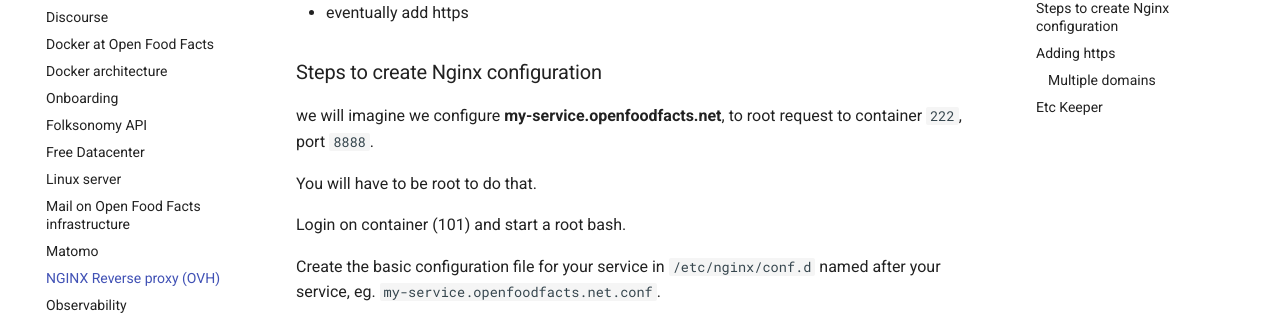
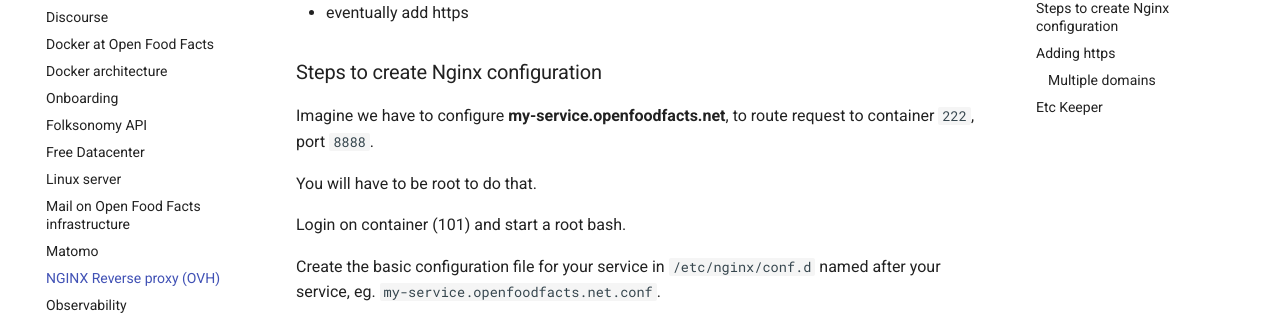
Before and after one commit to openfoodfacts/openfoodfacts-infrastructure, an MkDocs documentation site: the page built from docs/nginx-reverse-proxy.md, in a window 1280 px wide and 900 px high, scrolled down 587 px. Shown: the part 154-469 px from the top of the window. Built offline with MkDocs 1.6.1 and Material for MkDocs 9.7.7, drawn with Linux system fonts in a browser that asks for light colours; comment, search, counter and statistics services are not loaded.

Commit message:
Update docs/nginx-reverse-proxy.md
Co-authored-by: Charles Nepote <charles@nepote.org>

```diff
--- a/docs/nginx-reverse-proxy.md
+++ b/docs/nginx-reverse-proxy.md
@@ -27,7 +27,7 @@
 
 ### Steps to create Nginx configuration
 
-we will imagine we configure **my-service.openfoodfacts.net**, to root request to container `222`, port `8888`.
+Imagine we have to configure **my-service.openfoodfacts.net**, to route request to container `222`, port `8888`.
 
 You will have to be root to do that.
 
```
